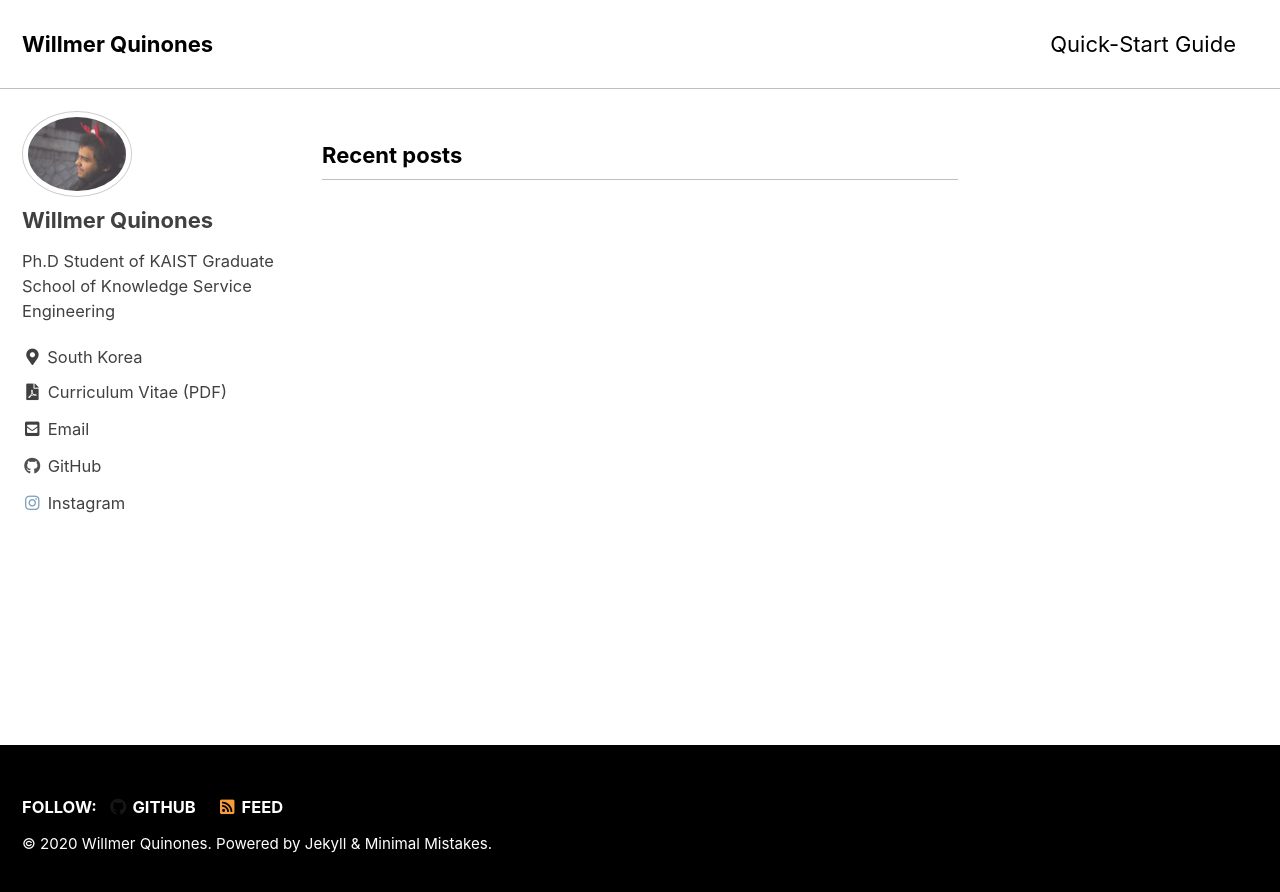
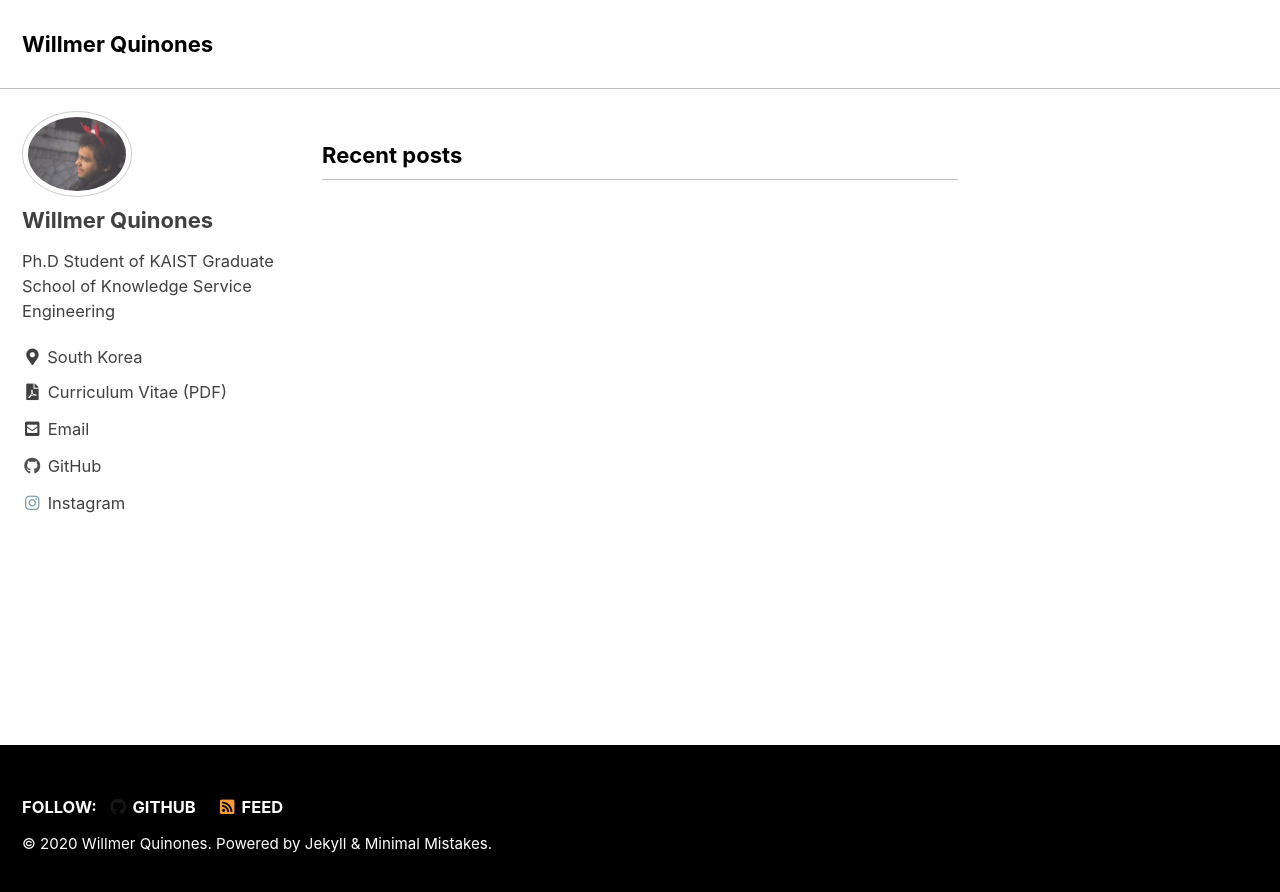
Before and after one commit to WRafell/wrafell.github.io, a Jekyll site: the page built from index.html, in a window 1280 px wide. Shown: the top 892 px of the page. Built offline with Jekyll 4.4.1, drawn with Linux system fonts in a browser that asks for light colours; cached includes are drawn as plain includes; the list of posts is cut into pages by our own code.

Commit message:
experimental commit

```diff
--- a/_includes/masthead.html
+++ b/_includes/masthead.html
@@ -15,7 +15,7 @@
         <ul class="visible-links">
           {%- for link in site.data.navigation.main -%}
             <li class="masthead__menu-item">
-              <a href="{{ link.url | relative_url }}"{% if link.description %} title="{{ link.description }}"{% endif %}>{{ link.title }}</a>
+<!--               <a href="{{ link.url | relative_url }}"{% if link.description %} title="{{ link.description }}"{% endif %}>{{ link.title }}</a> -->
             </li>
           {%- endfor -%}
         </ul>
```
